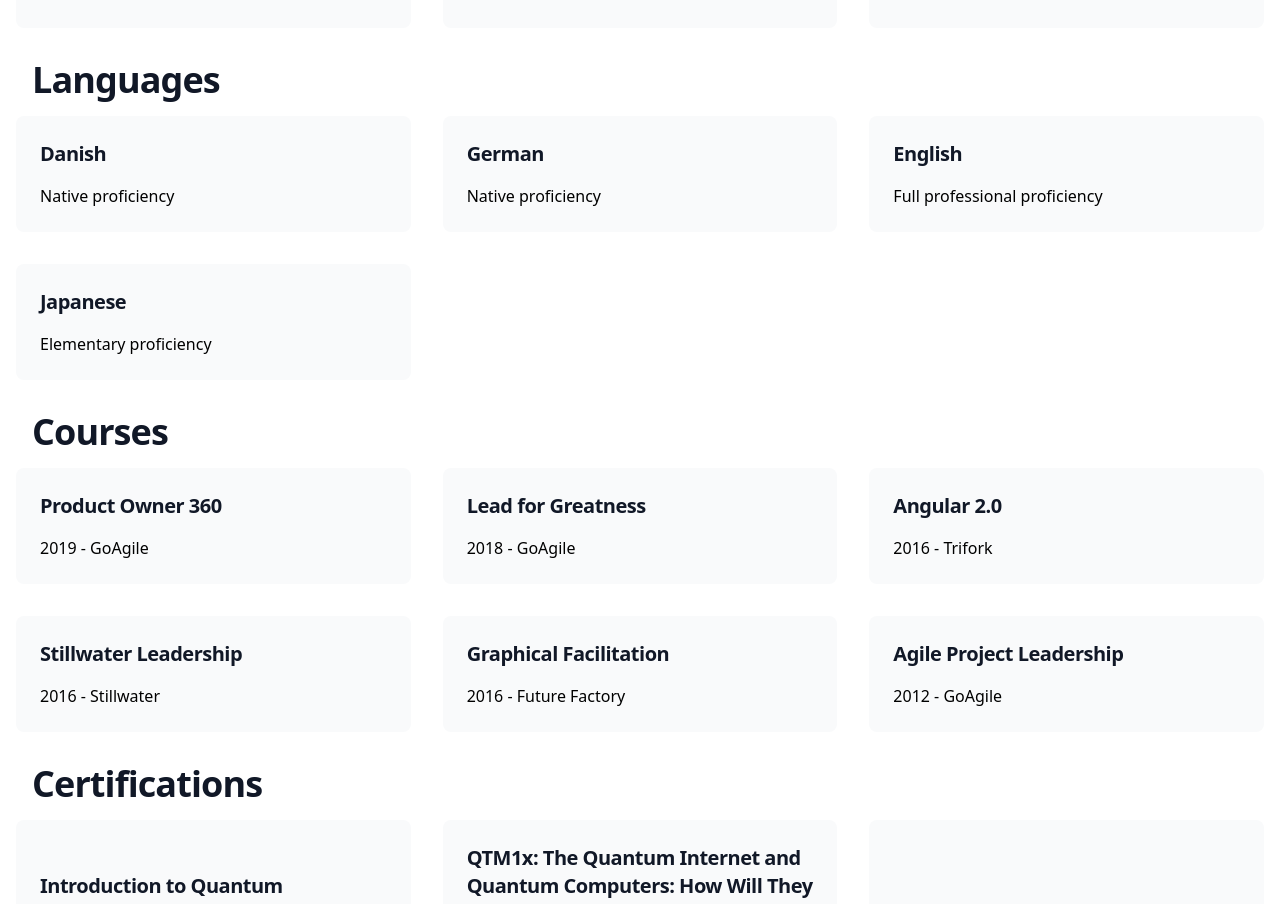
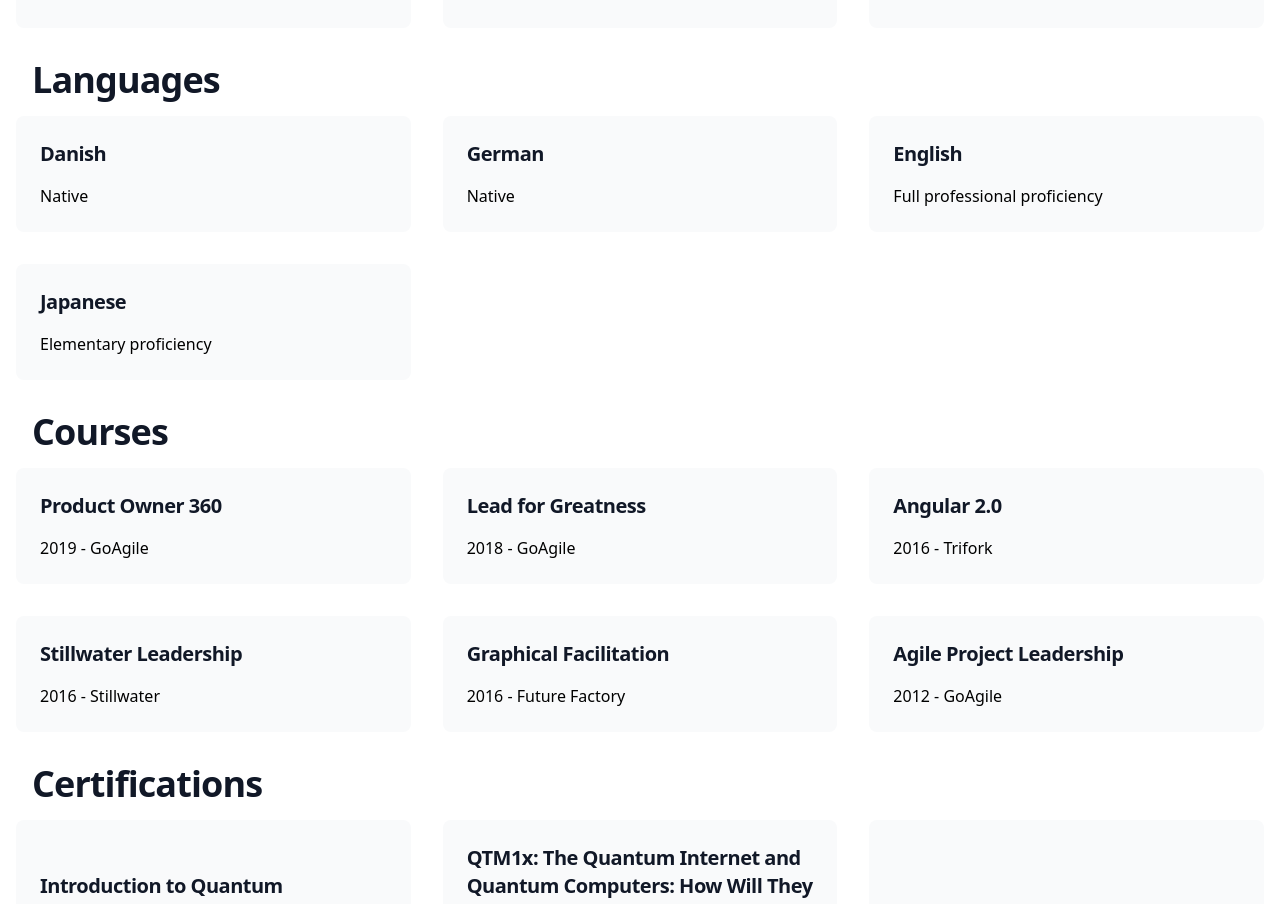
Before and after one commit to ringling/nuxt_ringling_info, a Nuxt app: page /about in a window 1280 px wide. Shown: the part 826-1730 px from the top of the page. Built offline with nearby package versions, Linux system fonts and the light colour scheme.

Commit message:
Language component added

```diff
--- /dev/null
+++ b/components/Language.vue
@@ -0,0 +1,18 @@
+<template>
+    <figure class="relative flex flex-col-reverse bg-gray-50 rounded-lg p-6">
+        <figcaption class="flex items-center space-x-4">
+            <div class="flex-auto">
+                <h3>{{item.language}}</h3>
+                <div class="mt-0.5">{{item.proficiency}}</div>
+            </div>
+        </figcaption>
+    </figure>
+</template>
+
+<script setup>
+const props = defineProps({
+    item: {
+        type: [Object],
+    },
+});
+</script>
--- a/pages/about.vue
+++ b/pages/about.vue
@@ -60,41 +60,9 @@
 
         <div class="grid grid-cols- gap-6 lg:gap-8 sm:grid-cols-2 lg:grid-cols-3 mb-8">
 
-          <figure class="relative flex flex-col-reverse bg-gray-50 rounded-lg p-6">
-            <figcaption class="flex items-center space-x-4">
-              <div class="flex-auto">
-                <h3>Danish</h3>
-                <div class="mt-0.5">Native proficiency</div>
-              </div>
-            </figcaption>
-          </figure>
 
-          <figure class="relative flex flex-col-reverse bg-gray-50 rounded-lg p-6">
-            <figcaption class="flex items-center space-x-4">
-              <div class="flex-auto">
-                <h3>German</h3>
-                <div class="mt-0.5">Native proficiency</div>
-              </div>
-            </figcaption>
-          </figure>
+          <Language v-for="language in languages" :item="language" v-bind:key="language.language" />
 
-          <figure class="relative flex flex-col-reverse bg-gray-50 rounded-lg p-6">
-            <figcaption class="flex items-center space-x-4">
-              <div class="flex-auto">
-                <h3>English</h3>
-                <div class="mt-0.5">Full professional proficiency</div>
-              </div>
-            </figcaption>
-          </figure>
-
-          <figure class="relative flex flex-col-reverse bg-gray-50 rounded-lg p-6">
-            <figcaption class="flex items-center space-x-4">
-              <div class="flex-auto">
-                <h3>Japanese</h3>
-                <div class="mt-0.5">Elementary proficiency</div>
-              </div>
-            </figcaption>
-          </figure>
 
         </div>
 
@@ -306,6 +274,13 @@
 
 <script setup>
 
+  const languages = [
+    { "language": "Danish", "proficiency": "Native" },
+    { "language": "German", "proficiency": "Native" },
+    { "language": "English", "proficiency": "Full professional proficiency" },
+    { "language": "Japanese", "proficiency": "Elementary proficiency" }
+  ]
+
   const schools = [
     {
       "timespan": "2002 - 2005",
```
